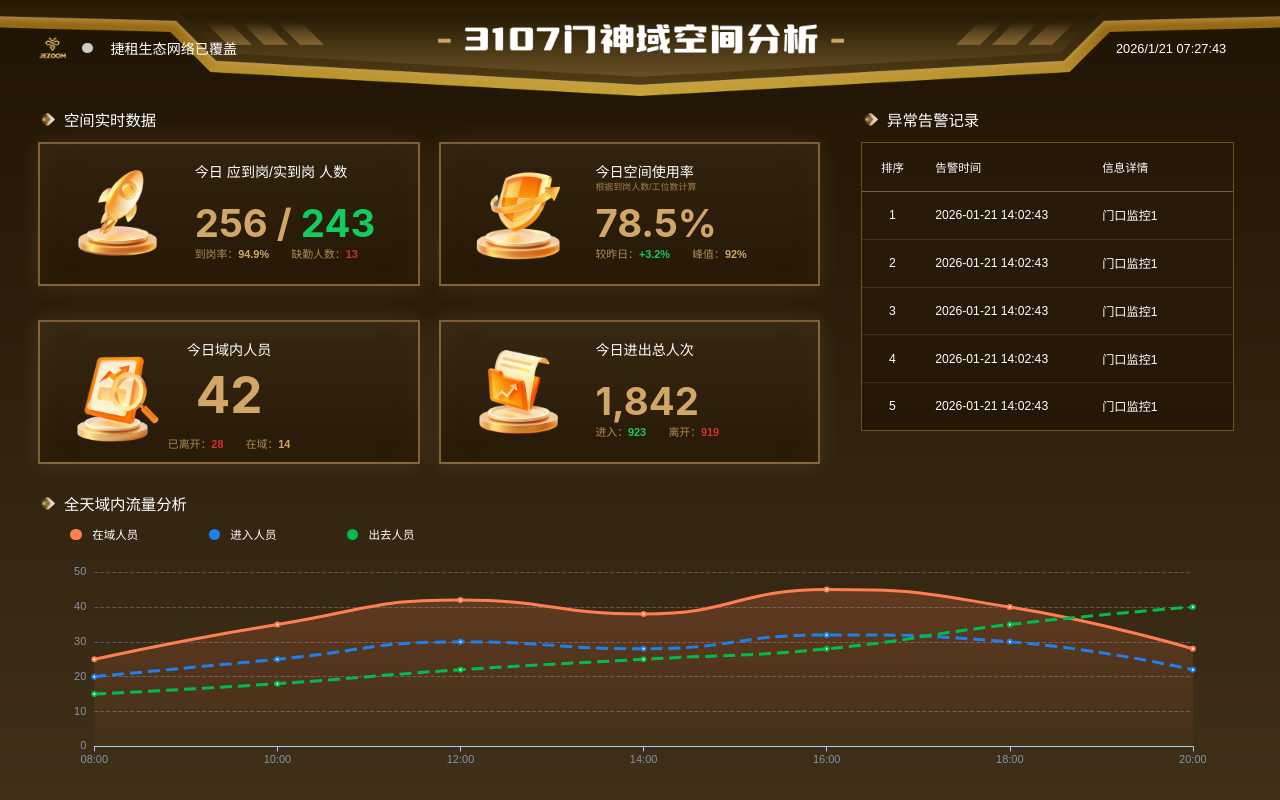
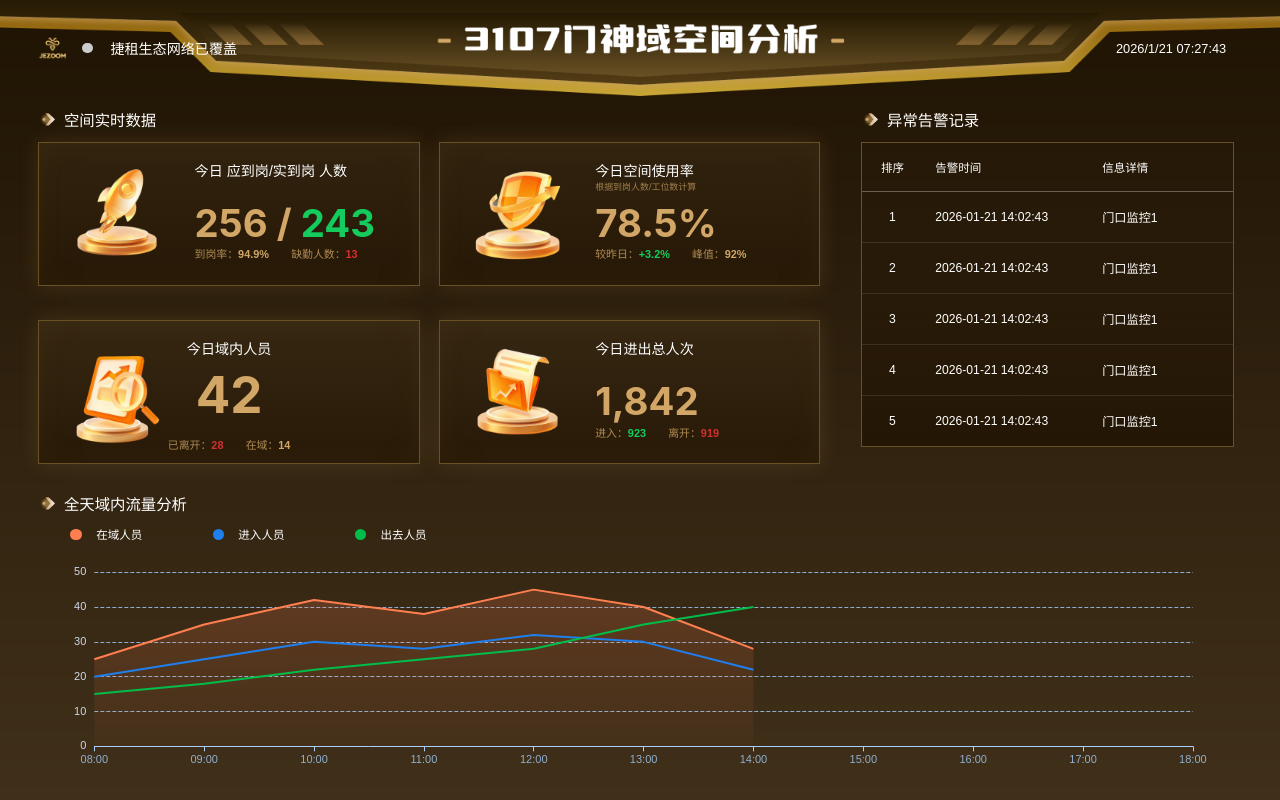
Before and after one commit to bumandpunk/iot-face, a Vue app: page / in a window 1280 px wide. Built offline with nearby package versions, Linux system fonts and the light colour scheme; no server answers.

Commit message:
feat: 样式修改 终极

```diff
--- a/src/App.vue
+++ b/src/App.vue
@@ -177,7 +177,7 @@ const alerts = ref([
 
 // 流量数据
 const flowData = ref({
-  times: ['08:00', '10:00', '12:00', '14:00', '16:00', '18:00', '20:00'],
+  times: ['08:00', '09:00','10:00', '11:00', '12:00', '13:00', '14:00', '15:00', '16:00', '17:00', '18:00', ],
   inside: [25, 35, 42, 38, 45, 40, 28],
   enter: [20, 25, 30, 28, 32, 30, 22],
   exit: [15, 18, 22, 25, 28, 35, 40]
@@ -646,7 +646,7 @@ onUnmounted(() => {
   /* min-height: 140px; */
   position: relative;
   background: linear-gradient(180deg, rgba(74, 57, 29, 0.3) 0%, rgba(36, 22, 4, 0.8) 100%);
-  border: 2px solid rgba(209, 166, 102, 0.5);
+  border: 1px solid rgba(105, 81, 37, 1);
   /* border-radius: 1vh; */
   overflow: hidden;
   margin-bottom: 20px;
@@ -820,7 +820,7 @@ onUnmounted(() => {
   overflow: hidden;
   display: flex;
   flex-direction: column;
-  border: 1px solid rgba(255, 255, 255, 0.2);
+  border: 1px solid rgba(105, 81, 37, 1);
   box-shadow: none;
   min-height: 0;
   max-height: fit-content;
@@ -857,7 +857,7 @@ border-color: rgba(105, 81, 37, 1);
 
 .alert-table-row {
   display: flex;
-  padding: 1vh 0;
+  padding: 1.2vh 0;
   font-size: 0.95vw;
   color: #FFFFFF;
   border-bottom: 0.1vh solid rgba(255, 255, 255, 0.1);
@@ -970,6 +970,7 @@ border-color: rgba(105, 81, 37, 1);
   height: 0.9vw;
   border-radius: 50%;
   flex-shrink: 0;
+  margin-right: 4px;
 }
 
 .legend-dot.orange {
--- a/src/components/FlowChart.vue
+++ b/src/components/FlowChart.vue
@@ -53,7 +53,7 @@ const initChart = () => {
           }
         },
         axisLabel: {
-          color: '#8794A5',
+          color: 'rgba(166, 207, 255, 0.8)',
           fontSize: 11
         }
       },
@@ -61,12 +61,12 @@ const initChart = () => {
         type: 'value',
         splitLine: {
           lineStyle: {
-            color: 'rgba(166, 207, 255, 0.3)',
+            color: 'rgba(166, 207, 255, 0.8)',
             type: 'dashed'
           }
         },
         axisLabel: {
-          color: '#8794A5',
+          color: 'rgba(207, 218, 232, 1)',
           fontSize: 11
         }
       },
@@ -75,11 +75,12 @@ const initChart = () => {
           name: '在域人员',
           type: 'line',
           data: props.chartData.inside,
-          smooth: true,
+          // smooth: true,
           lineStyle: {
             color: '#FF7F50',
-            width: 3
+            width: 2
           },
+          symbol: 'none',
           itemStyle: {
             color: '#FF7F50'
           },
@@ -101,12 +102,13 @@ const initChart = () => {
           name: '进入人员',
           type: 'line',
           data: props.chartData.enter,
-          smooth: true,
+          // smooth: true,
           lineStyle: {
             color: '#1F7FED',
-            width: 3,
-            type: 'dashed'
+            width: 2,
+
           },
+          symbol: 'none',
           itemStyle: {
             color: '#1F7FED'
           }
@@ -115,12 +117,13 @@ const initChart = () => {
           name: '出去人员',
           type: 'line',
           data: props.chartData.exit,
-          smooth: true,
+          // smooth: true,
           lineStyle: {
             color: '#00BD4B',
-            width: 3,
-            type: 'dashed'
+            width: 2,
+
           },
+          symbol: 'none',
           itemStyle: {
             color: '#00BD4B'
           }
```
